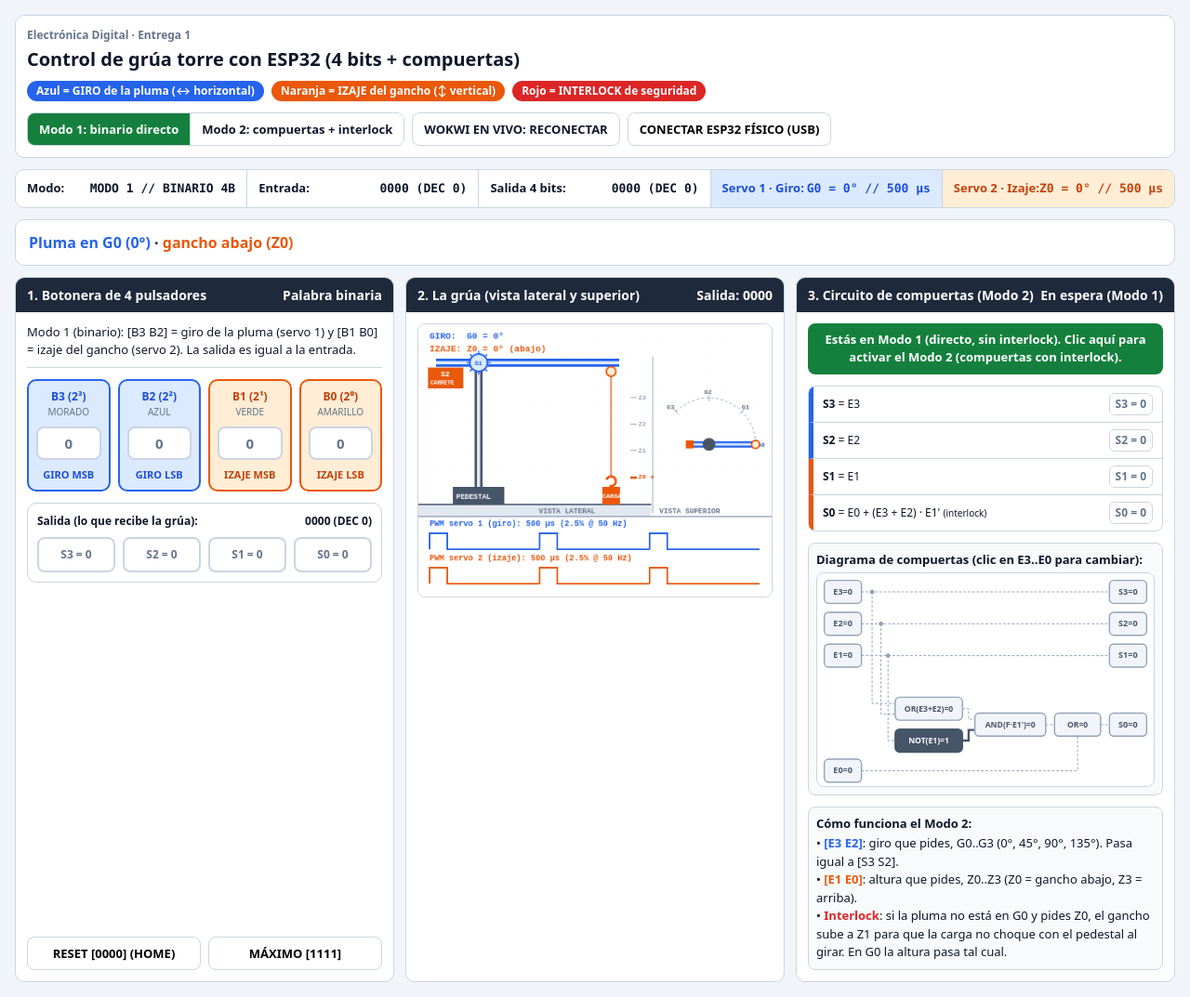
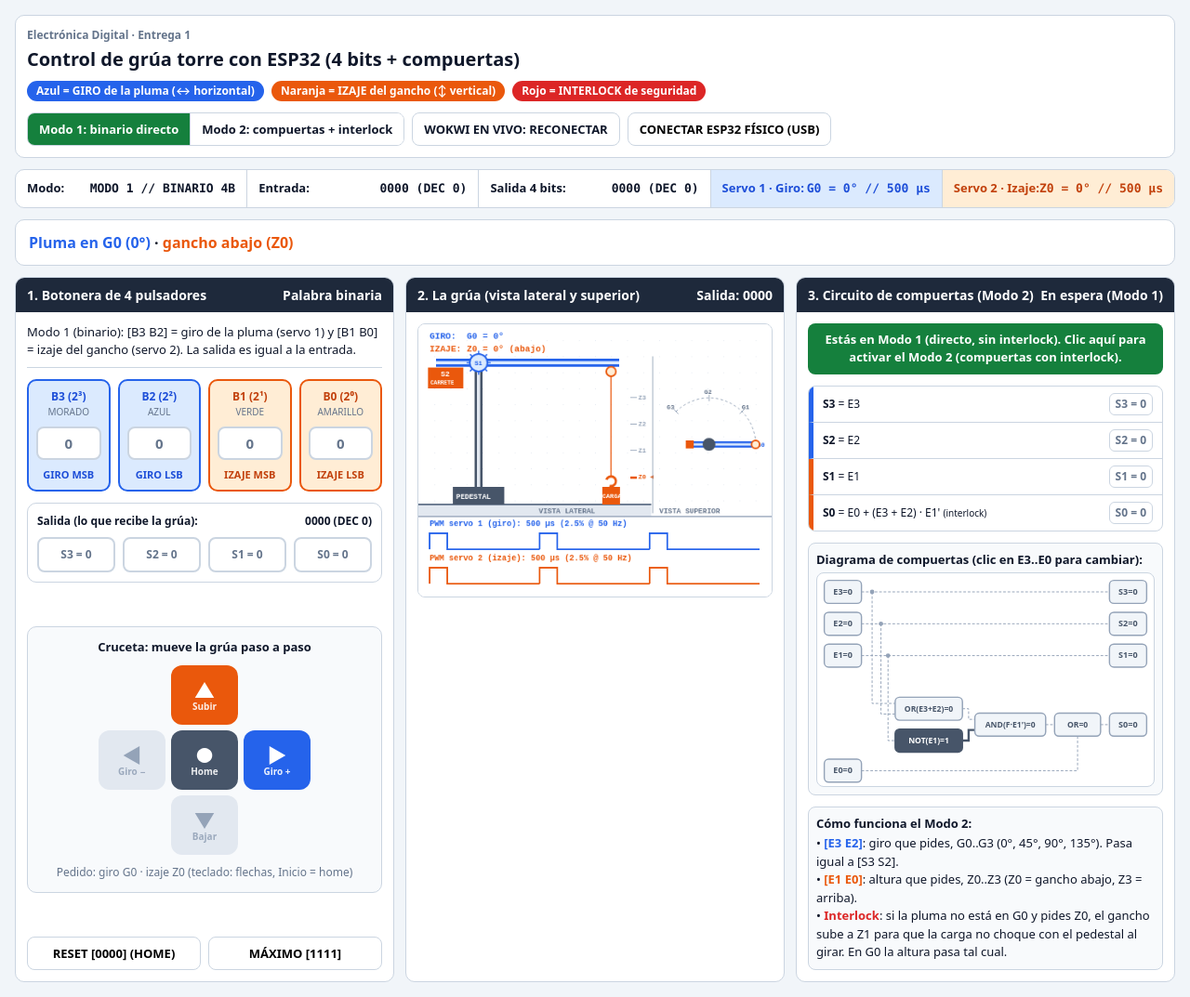
Before and after one commit to Mattrux56/Grua, a plain HTML site: page index.html in a window 1280 px wide. Shown: the whole page at 93% size. Drawn offline with Linux system fonts and the light colour scheme.

Commit message:
Agregar control de cruceta (D-pad) bajo la botonera de bits
Flechas izq/der giran la pluma (G-1/G+1), arriba/abajo suben o bajan el
gancho (Z+1/Z-1), centro vuelve a home. Limites 0..3 con botones
deshabilitados, atajos de teclado y reutiliza recalculateSystem.

Co-Authored-By: Claude Sonnet 5.5 <noreply@anthropic.com>

```diff
--- a/index.html
+++ b/index.html
@@ -270,6 +270,24 @@
     .eq-row.grp-giro .eq-badge.on { background: var(--giro); color: #fff; border-color: var(--giro); }
     .eq-row.grp-izaje .eq-badge.on { background: var(--izaje); color: #fff; border-color: var(--izaje); }
     .legend-small { font-size: 12px; color: var(--muted); margin-top: 4px; }
+
+    /* Cruceta (D-pad) */
+    .dpad-box { margin: 0 12px 12px 12px; border: 1px solid var(--line); border-radius: 10px; padding: 12px; background: #f8fafc; }
+    .dpad-title { font-size: 13px; font-weight: 700; margin-bottom: 10px; text-align: center; }
+    .dpad { display: grid; grid-template-columns: repeat(3, 72px); grid-auto-rows: 64px; gap: 6px; justify-content: center; }
+    .dpad-btn {
+      border: none; border-radius: 12px; color: #fff; font-size: 22px; font-weight: 700; font-family: inherit;
+      cursor: pointer; display: flex; flex-direction: column; align-items: center; justify-content: center; line-height: 1.1;
+      transition: transform 0.05s, filter 0.1s;
+    }
+    .dpad-btn small { font-size: 10px; font-weight: 600; opacity: 0.9; }
+    .dpad-btn.giro { background: var(--giro); }
+    .dpad-btn.izaje { background: var(--izaje); }
+    .dpad-btn.home { background: #475569; }
+    .dpad-btn:hover:not(:disabled) { filter: brightness(1.1); }
+    .dpad-btn:active:not(:disabled) { transform: scale(0.94); }
+    .dpad-btn:disabled { background: #e2e8f0; color: #94a3b8; cursor: not-allowed; }
+    .dpad-state { margin-top: 10px; text-align: center; font-size: 12px; color: var(--muted); }
   </style>
 </head>
 <body>
@@ -398,6 +416,23 @@
               </div>
             </div>
           </div>
+        </div>
+
+        <!-- CONTROL DE CRUCETA (D-PAD) -->
+        <div class="dpad-box">
+          <div class="dpad-title">Cruceta: mueve la grúa paso a paso</div>
+          <div class="dpad">
+            <span></span>
+            <button id="btn-dpad-up" class="dpad-btn izaje" onclick="moveDpad('up')" title="Subir gancho (Z+1)">▲<small>Subir</small></button>
+            <span></span>
+            <button id="btn-dpad-left" class="dpad-btn giro" onclick="moveDpad('left')" title="Girar hacia G0 (G-1)">◄<small>Giro −</small></button>
+            <button id="btn-dpad-center" class="dpad-btn home" onclick="moveDpad('home')" title="Volver a home (0000)">●<small>Home</small></button>
+            <button id="btn-dpad-right" class="dpad-btn giro" onclick="moveDpad('right')" title="Girar hacia G3 (G+1)">►<small>Giro +</small></button>
+            <span></span>
+            <button id="btn-dpad-down" class="dpad-btn izaje" onclick="moveDpad('down')" title="Bajar gancho (Z-1)">▼<small>Bajar</small></button>
+            <span></span>
+          </div>
+          <div class="dpad-state" id="dpad-state">Giro G0 · Izaje Z0 (teclado: flechas, Inicio = home)</div>
         </div>
 
         <!-- BOTONES DE ACCIÓN RÁPIDA ABAJO -->
@@ -566,6 +601,28 @@
       recalculateSystem();
     }
 
+    // Cruceta: mueve la ENTRADA por pasos. Giro = bits [b3 b2] (0..3), izaje = bits [b1 b0] (0..3).
+    function moveDpad(dir) {
+      let g = (state.inputs[3] << 1) | state.inputs[2];
+      let z = (state.inputs[1] << 1) | state.inputs[0];
+      if (dir === 'home') { g = 0; z = 0; }
+      else if (dir === 'left')  g = Math.max(0, g - 1);
+      else if (dir === 'right') g = Math.min(3, g + 1);
+      else if (dir === 'up')    z = Math.min(3, z + 1);
+      else if (dir === 'down')  z = Math.max(0, z - 1);
+      state.inputs = [z & 1, z >> 1, g & 1, g >> 1];
+      recalculateSystem();
+    }
+
+    document.addEventListener('keydown', (ev) => {
+      if (ev.target && ['INPUT', 'TEXTAREA'].includes(ev.target.tagName)) return;
+      const map = { ArrowLeft: 'left', ArrowRight: 'right', ArrowUp: 'up', ArrowDown: 'down', Home: 'home' };
+      const dir = map[ev.key];
+      if (!dir) return;
+      ev.preventDefault();
+      moveDpad(dir);
+    });
+
     function renderUI(gateInfo) {
       const e3 = state.inputs[3], e2 = state.inputs[2], e1 = state.inputs[1], e0 = state.inputs[0];
       const s3 = state.outputs[3], s2 = state.outputs[2], s1 = state.outputs[1], s0 = state.outputs[0];
@@ -612,6 +669,16 @@
       }
 
       document.getElementById('out-decimal-label').textContent = `${outBin} (DEC ${outDec})`;
+
+      // Cruceta: límites según la ENTRADA pedida
+      const gIn = (e3 << 1) | e2;
+      const zIn = (e1 << 1) | e0;
+      document.getElementById('btn-dpad-left').disabled  = gIn === 0;
+      document.getElementById('btn-dpad-right').disabled = gIn === 3;
+      document.getElementById('btn-dpad-down').disabled  = zIn === 0;
+      document.getElementById('btn-dpad-up').disabled    = zIn === 3;
+      document.getElementById('dpad-state').textContent =
+        `Pedido: giro G${gIn} · izaje Z${zIn} (teclado: flechas, Inicio = home)`;
 
       const gateOuts = [
         { id: 's3', val: gateInfo.s3 },
```
